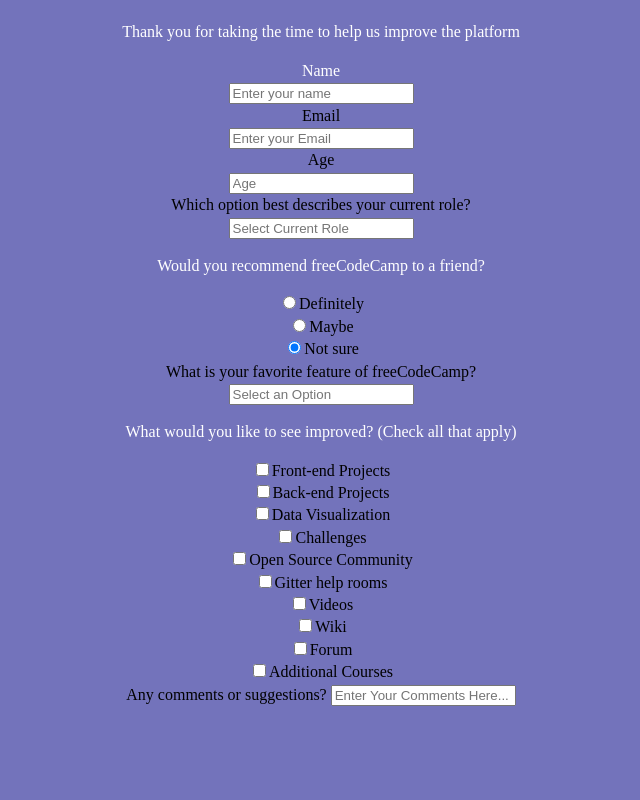
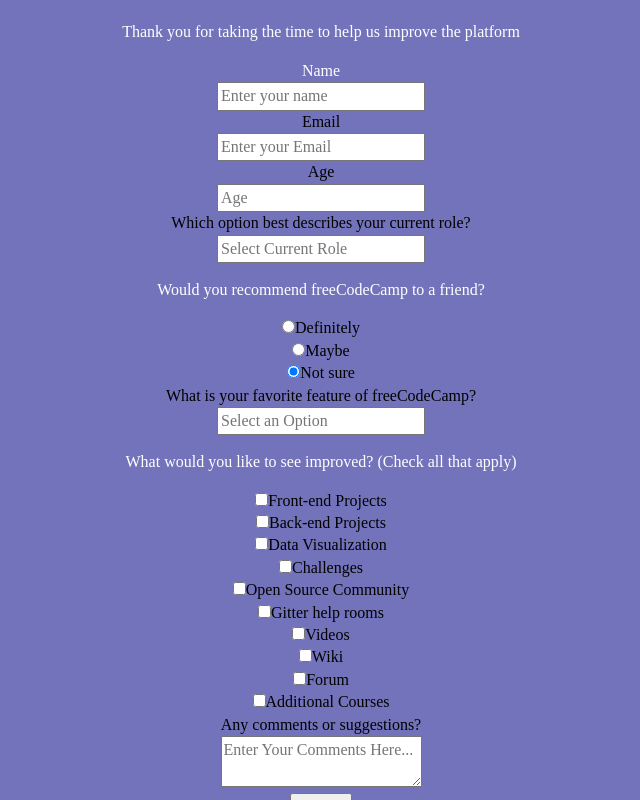
Before and after one commit to mirelapitt/freeCodeCamp-Survey-Form, a plain HTML site: page index.html in a window 1280 px wide. Shown: the whole page, without its empty margins (319-959 px from the left). Drawn offline with Linux system fonts and the light colour scheme.

Commit message:
fift modficication

```diff
--- a/index.html
+++ b/index.html
@@ -212,14 +212,19 @@
 
     <div class="form-group">
       <label id="comments-label" for ="comments">Any comments or suggestions?</label>
-      <input
+      <br>
+      <textarea
       type="comments"
       name="comments"
-      placeholder="Enter Your Comments Here..."
-      required
+      placeholder="Enter Your Comments Here..."></textarea>
+
     </div>
 
-
-
+      <div class="form-group">
+        <button type="submit" id="submit" class="submit-button">Submit
+        </button>
+      </div>
+      </form>
+</div>
 </body>
 </html>
--- a/style.css
+++ b/style.css
@@ -25,3 +25,21 @@
 p {
   color: white;
 }
+
+body {
+  overflow: auto;
+}
+
+html {
+  overflow-y: auto;
+}
+
+input,
+button,
+select,
+textarea {
+  margin: 0;
+  font-family: inherit;
+  font-size: inherit;
+  line-height: inherit;
+}
```
